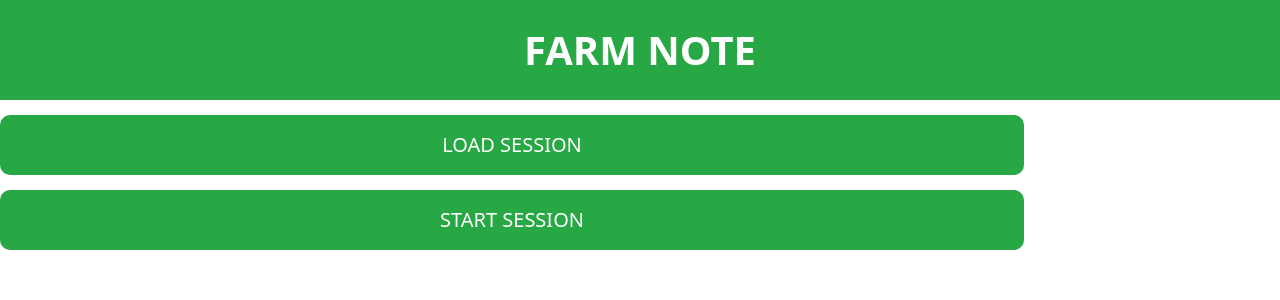
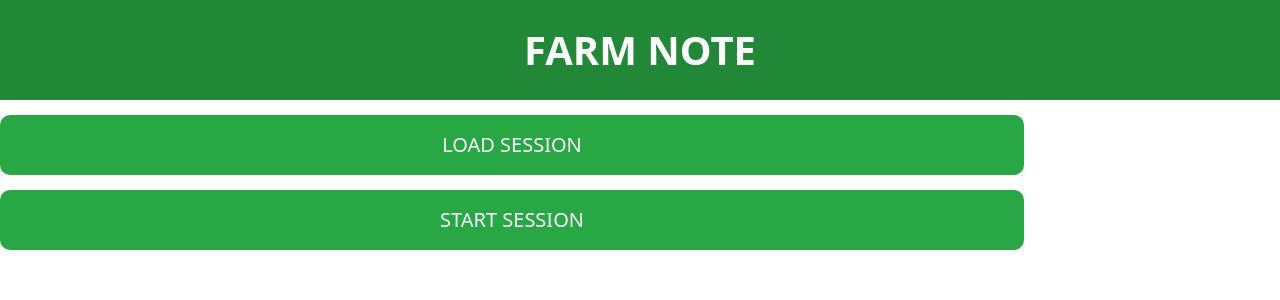
Before and after one commit to RalphBauer/FarmNote, a Vue app in the folder frontend/: page / in a window 1280 px wide. Shown: the top 300 px of the page. Built offline with nearby package versions, Linux system fonts and the light colour scheme; what http-client would draw is missing.

Commit message:
add function

```diff
--- a/frontend/src/components/FarmNoteLabel.vue
+++ b/frontend/src/components/FarmNoteLabel.vue
@@ -1,12 +1,19 @@
 <template>
-  <div class="farmnote-label">
+  <div class="farmnote-label" @click="goToMainPage">
     FARM NOTE
   </div>
 </template>
 
 <script>
+import Cookies from 'js-cookie';
+
 export default {
-  name: "FarmNoteLabel"
+  name: "FarmNoteLabel",
+  methods: {
+    goToMainPage() {
+      this.$router.push({ name: 'main-page', params: { token: Cookies.get('session_token') } });
+    }
+  }
 }
 </script>
 
@@ -19,5 +26,9 @@ export default {
   padding: 20px;
   width: 100%;
   text-align: center;
+  cursor: pointer; /* Fügt das Klicksymbol hinzu */
+}
+.farmnote-label:hover {
+  background-color: #218838; /* Optional: Ändert die Hintergrundfarbe beim Hover */
 }
 </style>
```
